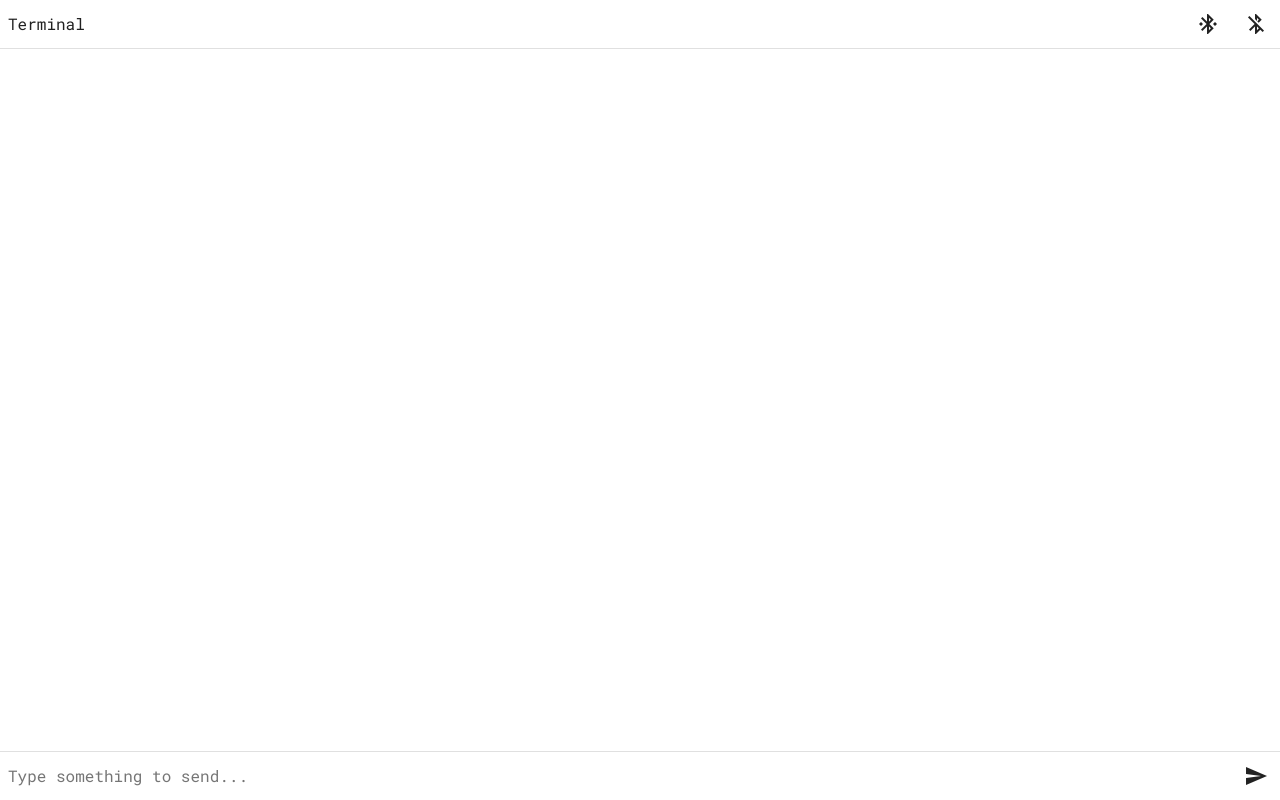
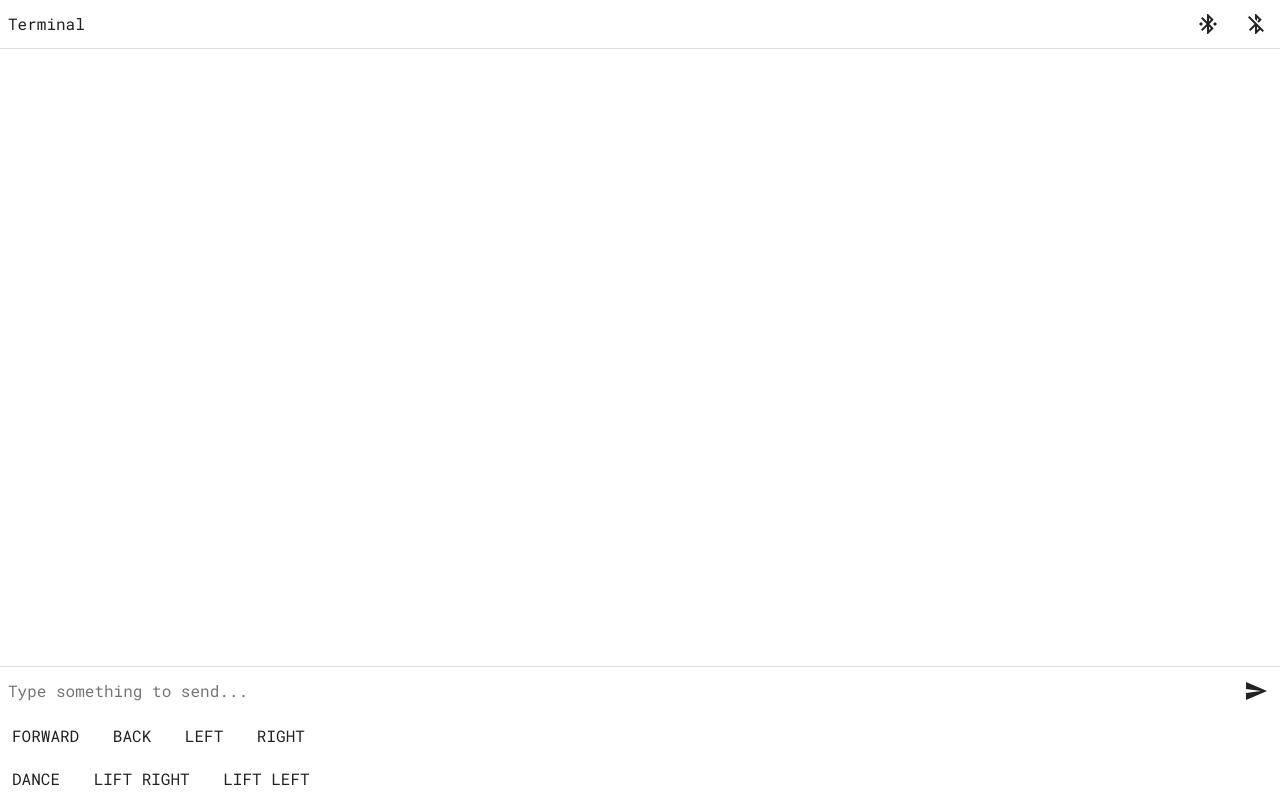
Before and after one commit to karolis-vilpisauskas/pengo, a website: page index.html in a window 1280 px wide. Drawn offline with Linux system fonts and the light colour scheme.

Commit message:
added buttons added homepage

```diff
--- a/index.html
+++ b/index.html
@@ -62,6 +62,19 @@
 
         </form>
 
+        <div class="movement-wrapper">
+            <button class="btn">FORWARD</button>
+            <button class="btn">BACK</button>
+            <button class="btn">LEFT</button>
+            <button class="btn">RIGHT</button>
+        </div>
+        <div class="action-wrapper">
+            <button class="btn">DANCE</button>
+            <button class="btn">LIFT RIGHT</button>
+            <button class="btn">LIFT LEFT</button>
+        </div>
+
+
     </div>
 
     <script src="js/BluetoothTerminal.js"></script>
--- a/package.json
+++ b/package.json
@@ -33,7 +33,7 @@
   "bugs": {
     "url": "https://github.com/loginov-rocks/Web-Bluetooth-Terminal/issues"
   },
-  "homepage": "https://loginov-rocks.github.io/Web-Bluetooth-Terminal",
+  "homepage": "https://karolis-vilpisauskas.github.io/pengo/",
   "dependencies": {
     "git-clone": "^0.1.0"
   },
```
